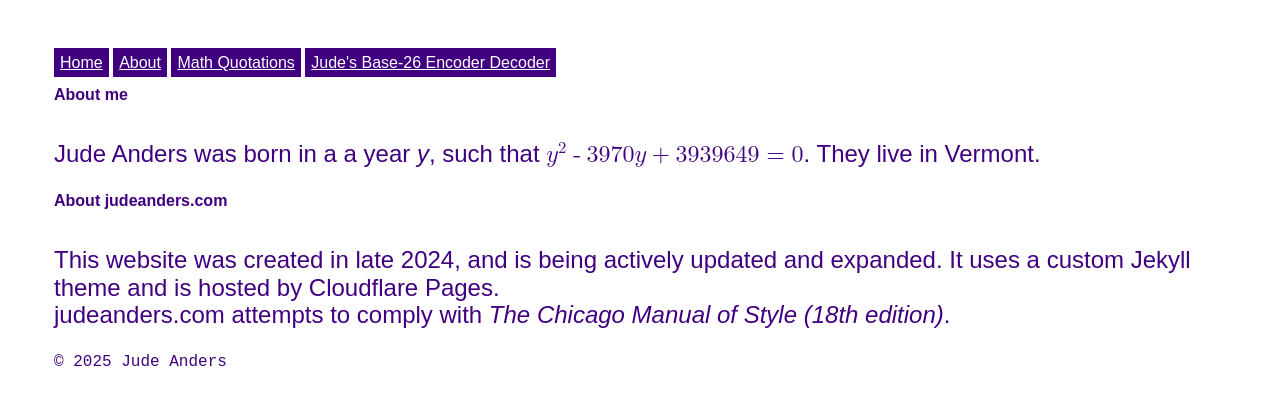
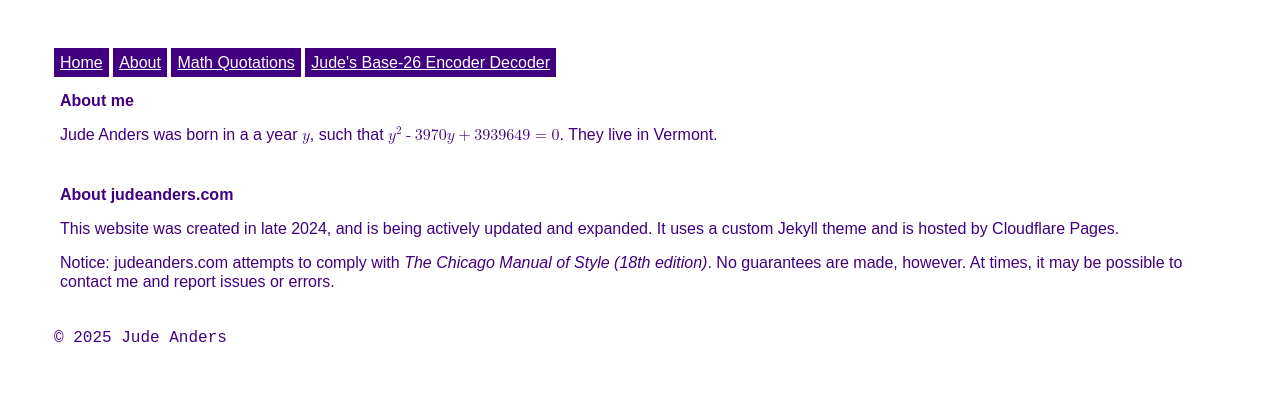
Before and after one commit to 1anderj/judeanders-website, a Jekyll site: the page built from about/index.html, in a window 1280 px wide. Shown: the top 405 px of the page. Built offline with Jekyll 4.4.1, drawn with Linux system fonts in a browser that asks for light colours; some web fonts are replaced.

Commit message:
about style

```diff
--- a/about/index.html
+++ b/about/index.html
@@ -2,11 +2,14 @@
 layout: default
 title: About
 ---
+<div class="about-flexbox">
 <div class="about-paragraph">
 <h2>About me</h2>
-<p class="normal-text">Jude Anders was born in a a year <em>y</em>, such that <math xmlns="http://www.w3.org/1998/Math/MathML"><msup><mi>y</mi><mn>2</mn></msup><mo>-</mo><mn>3970</mn><mi>y</mi><mo>+</mo><mn>3939649</mn><mo>=</mo><mn>0</mn></math>. They live in Vermont.</p>
+<p class="more-normal-text">Jude Anders was born in a a year <math xmlns="http://www.w3.org/1998/Math/MathML"><mi>y</mi></math>, such that <math xmlns="http://www.w3.org/1998/Math/MathML"><msup><mi>y</mi><mn>2</mn></msup><mo>-</mo><mn>3970</mn><mi>y</mi><mo>+</mo><mn>3939649</mn><mo>=</mo><mn>0</mn></math>. They live in Vermont.</p>
 </div>
 <div class="about-paragraph">
 <h2>About judeanders.com</h2>
-<p class="normal-text">This website was created in late 2024, and is being actively updated and expanded. It uses a custom Jekyll theme and is hosted by Cloudflare Pages.<br>judeanders.com attempts to comply with <em>The Chicago Manual of Style (18th edition)</em>.</p>
+<p class="more-normal-text">This website was created in late 2024, and is being actively updated and expanded. It uses a custom Jekyll theme and is hosted by Cloudflare Pages.</p>
+<p class="more-normal-text">Notice: judeanders.com attempts to comply with <em>The Chicago Manual of Style (18th edition)</em>. No guarantees are made, however. At times, it may be possible to contact me and report issues or errors.</p>
 </div>
+</div>
--- a/assets/styles/styles.css
+++ b/assets/styles/styles.css
@@ -9,6 +9,11 @@ body {
 .normal-text {
   font-size: 1.5rem;
 }
+
+.more-normal-text {
+  font-size: 1rem;
+}
+
 h1 {
   font-size: 1.875rem;
   padding: 18px 0 30px 0;
@@ -31,9 +36,23 @@ h1 {
 }
 h2 {
   font-size: 1rem;
+}
+
+#math-h2{
   padding: 0 0 12px 0;
 }
 
 #footer {
   font-family: "Chivo Mono", monospace;
 }
+
+.about-paragraph{
+  padding: 6px;
+  border-color:#400080;
+  border-width: medium;
+  border-radius: 12px;
+}
+.about-flexbox{
+  display: flex;
+  flex-wrap: wrap;
+}
--- a/math-quotations/index.html
+++ b/math-quotations/index.html
@@ -3,7 +3,7 @@ layout: default
 title: Mathematician quotes
 ---
 <h1>G. H. Hardy and Other Mathematician Quotations</h1>
-<h2>All quotes are Hardy unless otherwise noted.</h2>
+<h2 id="math-h2">All quotes are Hardy unless otherwise noted.</h2>
 <p class="quotation">“A mathematician, like a painter or poet, is a maker of patterns. If [the mathematician’s] patterns are more permanent than theirs, it is because they are made with ideas.”</p>
 <p class="quotation">“Real mathematics must be justified as art if it can be justified at all.”</p>
 <p class="quotation">“The mathematician’s patterns, like the painter’s or the poet’s must be beautiful; the ideas like the colours or the words, must fit together in a harmonious way. Beauty is the first test: there is no permanent place in the world for ugly mathematics.”</p>
```
